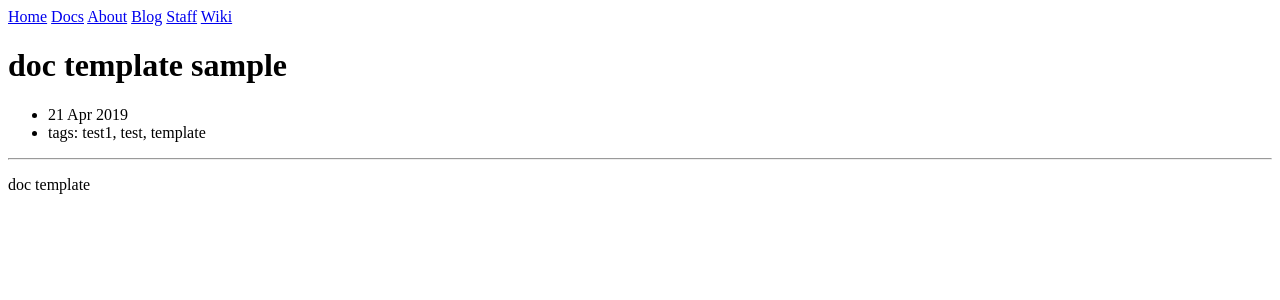
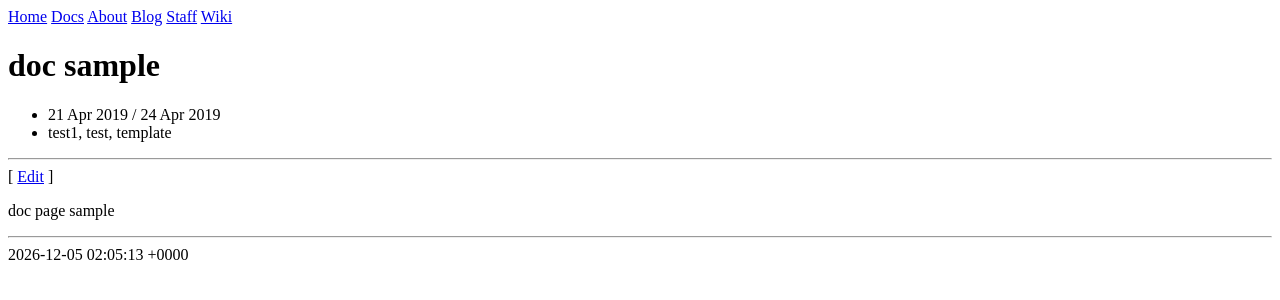
Before and after one commit to gimslab/gimslab.github.io, a Jekyll site: the page built from docs/zdoc.md, in a window 1280 px wide. Shown: the top 300 px of the page. Built offline with Jekyll 4.4.1, drawn with Linux system fonts in a browser that asks for light colours.

Commit message:
createdat, modifiedat, fileModifiedAt

```diff
--- a/_layouts/doc.html
+++ b/_layouts/doc.html
@@ -3,9 +3,14 @@ layout: default
 ---
 <h1>{{ page.title }}</h1>
 <ul>
-  <li>{{ page.date | date_to_string }}</li>
-  <li>tags: {{ page.tags }}</li>
+  <li>{{ page.createdat | date_to_string }} / {{ page.modifiedat | date_to_string }}</li>
+  <li>{{ page.tags }}</li>
 </ul>
 <hr/>
 
+[ <a href='https://github.com/gimslab/gimslab.github.io/edit/master/{{page.path}}'>Edit</a> ]
+
 {{ content }}
+
+<hr/>
+{{ page.path | file_date }}
--- /dev/null
+++ b/_plugins/myfilters.rb
@@ -0,0 +1,9 @@
+module Jekyll
+	module MyFilters
+		def file_date(input)
+			File.mtime(input)
+		end
+	end
+end
+
+Liquid::Template.register_filter(Jekyll::MyFilters)
--- a/docs/zdoc.md
+++ b/docs/zdoc.md
@@ -1,7 +1,8 @@
 ---
-title: doc template sample
-date: 2019-04-21
+title: doc sample
+createdat: 2019-04-21
+modifiedat: 2019-04-24
 tags: test1, test, template
 ---
 
-doc template
+doc page sample
```
Also changed, not shown: docs/LightweightMarkup들에대해.md (+2 -1 lines), docs/reading.md (+2 -3 lines), docs/일단오늘한줄써봅시다-김민태.md (+2 -1 lines), docs/코틀린마이크로서비스개발-후안안토니오.md (+2 -1 lines).
